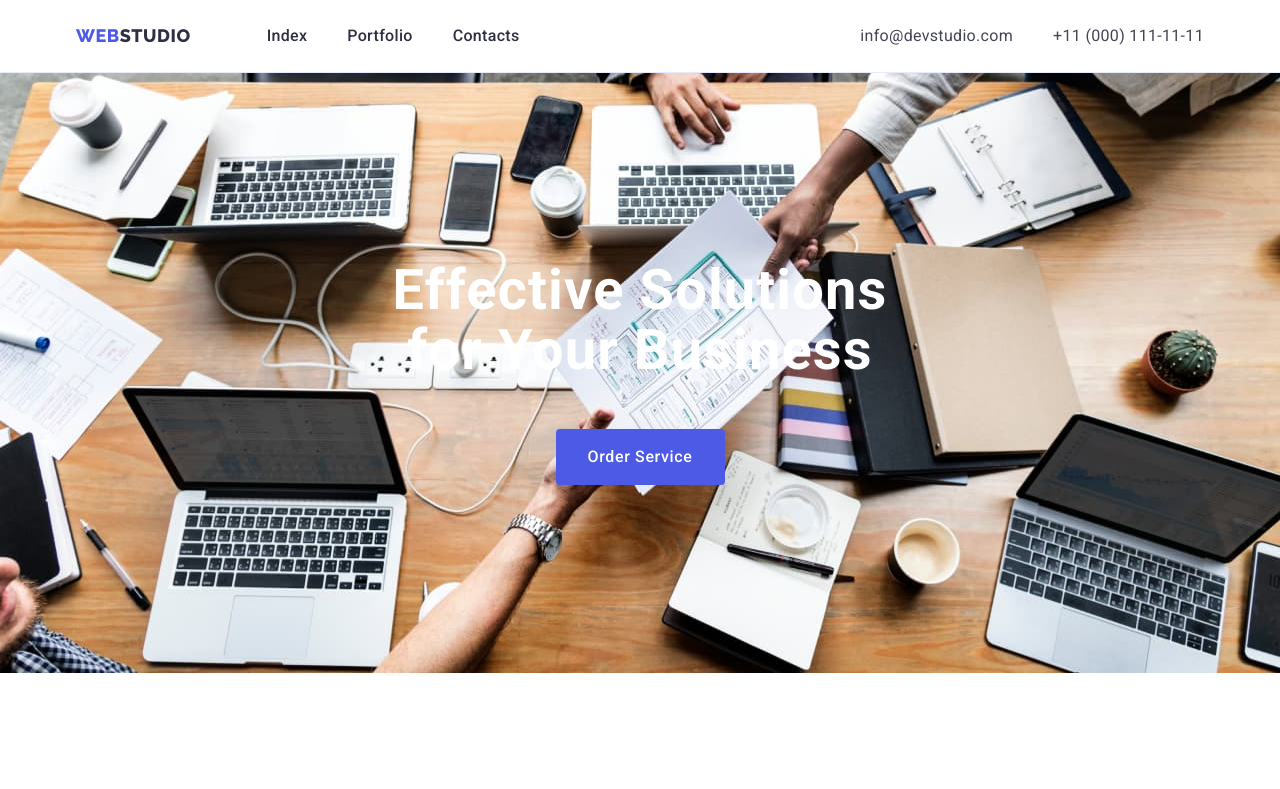
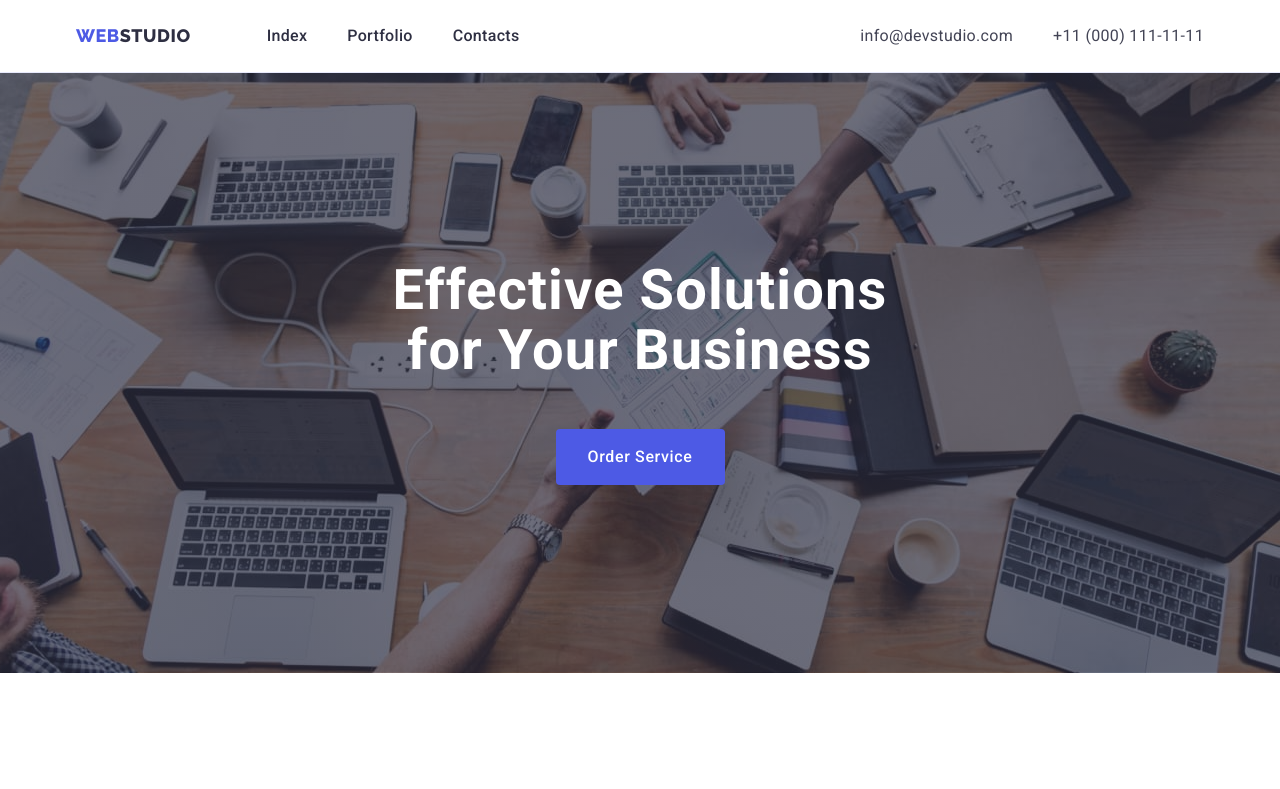
Before and after one commit to Eibhlina/goit-markup-hw-06a, a plain HTML site: page index.html in a window 1280 px wide. Shown: the top 789 px of the page. Drawn offline with nearby package versions, Linux system fonts and the light colour scheme.

Commit message:
Update styles.css

```diff
--- a/css/styles.css
+++ b/css/styles.css
@@ -31,6 +31,7 @@ body {
 .header-class {
     border-bottom: 1px solid #e7e9fc;
     display: flex;
+    box-shadow o wartości 0px 2px 1px rgba(46, 47, 66, 0.08), 0px 1px 1px rgba(46, 47, 66, 0.16), 0px 1px 6px rgba(46, 47, 66, 0.08);
 }
 
 .header-div {
@@ -114,11 +115,11 @@ background: var(--color-white);
 .first-section {
     background-color:var(--color-navy-blue);
     padding: 188px 0;
-    background-image: url('/images/people-office.jpg');
+    background-image: linear-gradient(rgba(46, 47, 66, 0.7), rgba(46, 47, 66, 0.7)),url('/images/people-office.jpg');
+    max-width: 1440px;
+    background-repeat: no-repeat;
     background-position: center;
-    background-repeat: no-repeat;
-    /* background-size: cover; */
-    /* background: linear-gradient(#00000025,#00000025); */
+    background-size: cover;
 }
 
 .nav-first-section {
```
